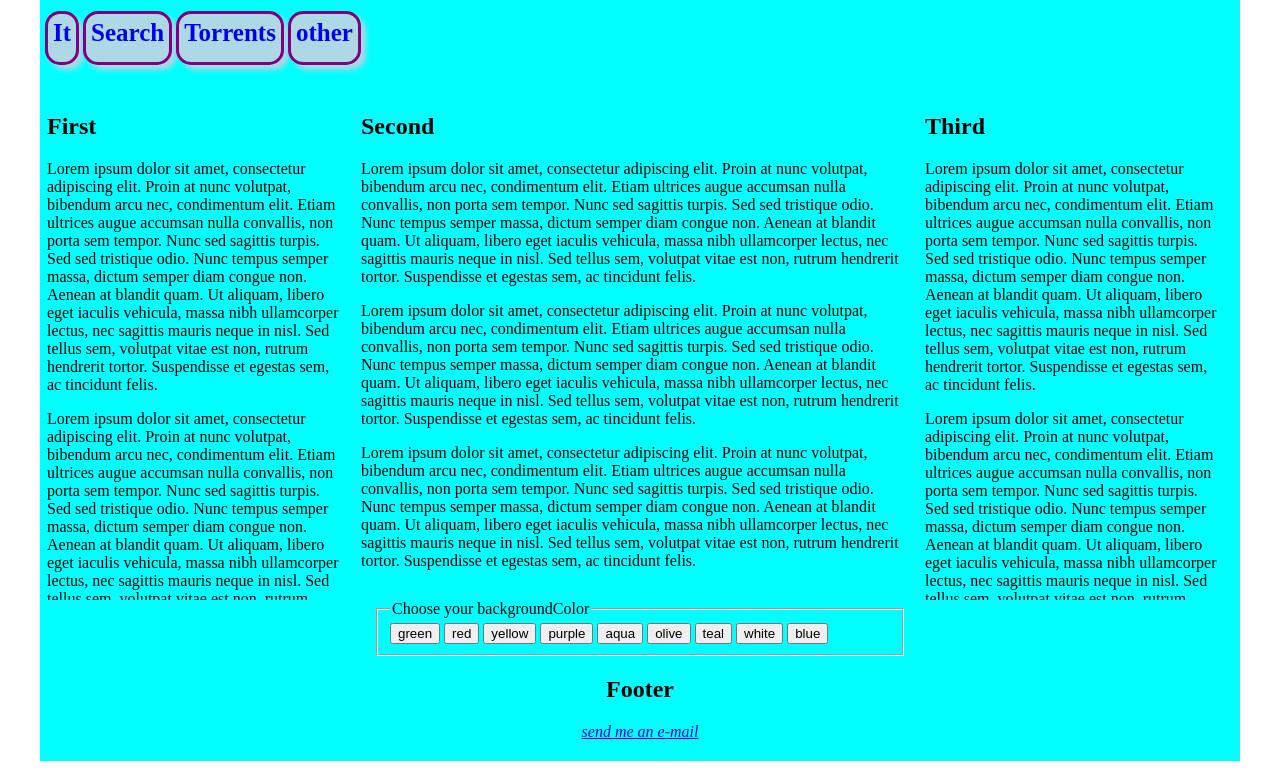
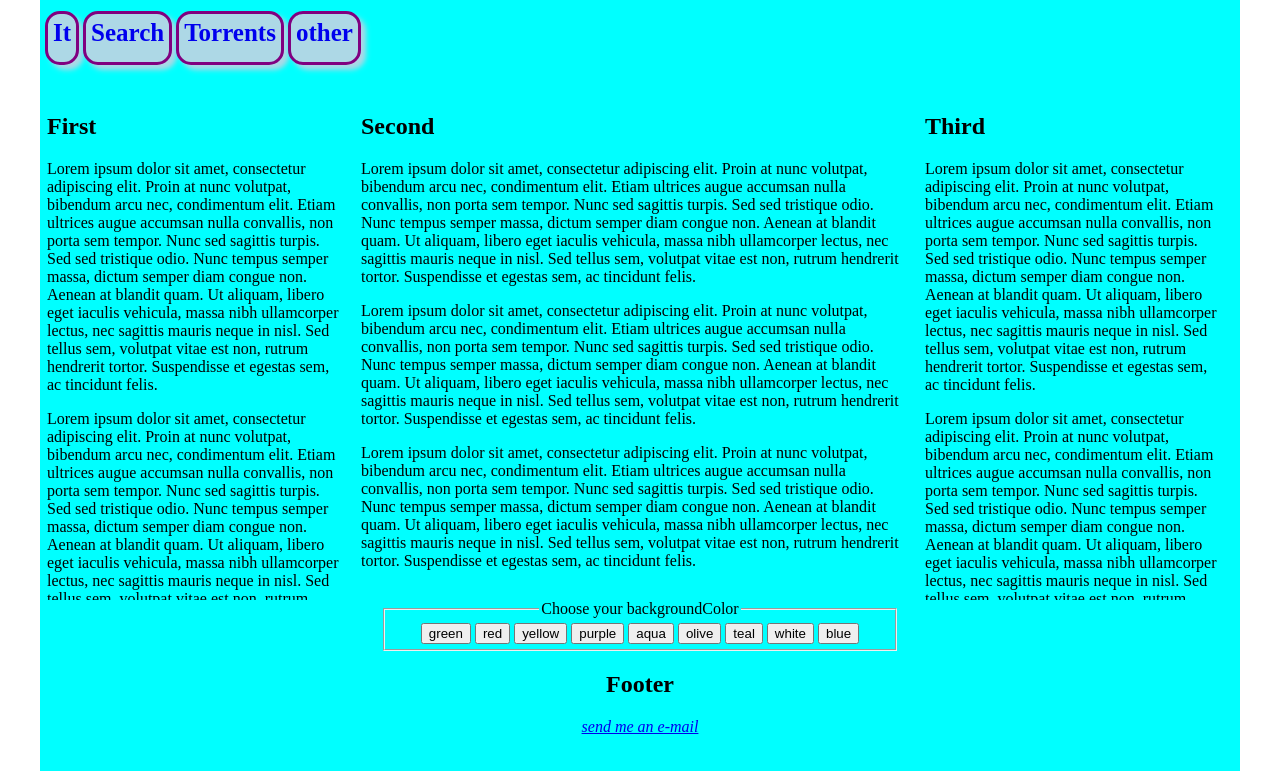
Before and after one commit to tankeu86/tankeu86.github.io, a plain HTML site: page index.html in a window 1280 px wide. Shown: the part 97-876 px from the top of the page. Drawn offline with Linux system fonts and the light colour scheme.

Commit message:
Update real.css

```diff
--- a/real.css
+++ b/real.css
@@ -1,7 +1,7 @@
 #main{
 
 	width:1200px;
-	height:830px;
+	height:840px;
 	margin-left:auto;
 	margin-right:auto;
 	background:aqua;
@@ -88,10 +88,13 @@ fieldset{
 	width:500px;
 	margin-left:auto;
 	margin-right:auto;
+	text-align:center;
+	padding:5px;
 }
 
 #footer_block{
 
 	clear:both;
 	text-align:center;
+
 }
```
